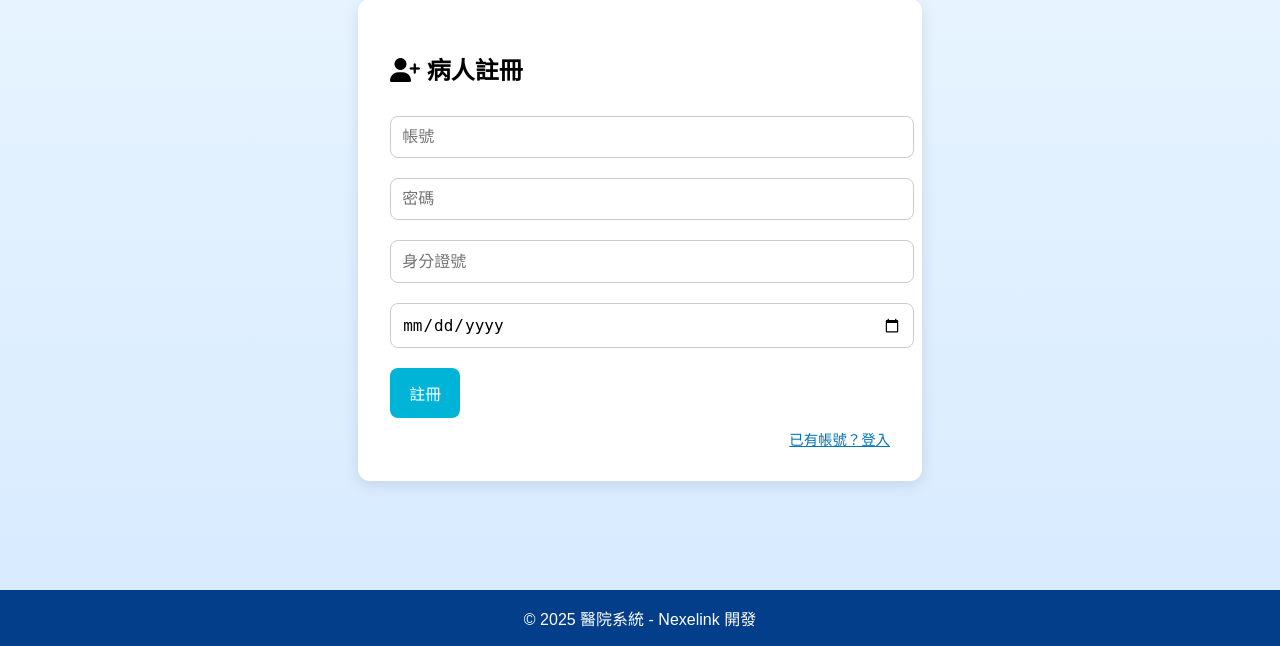
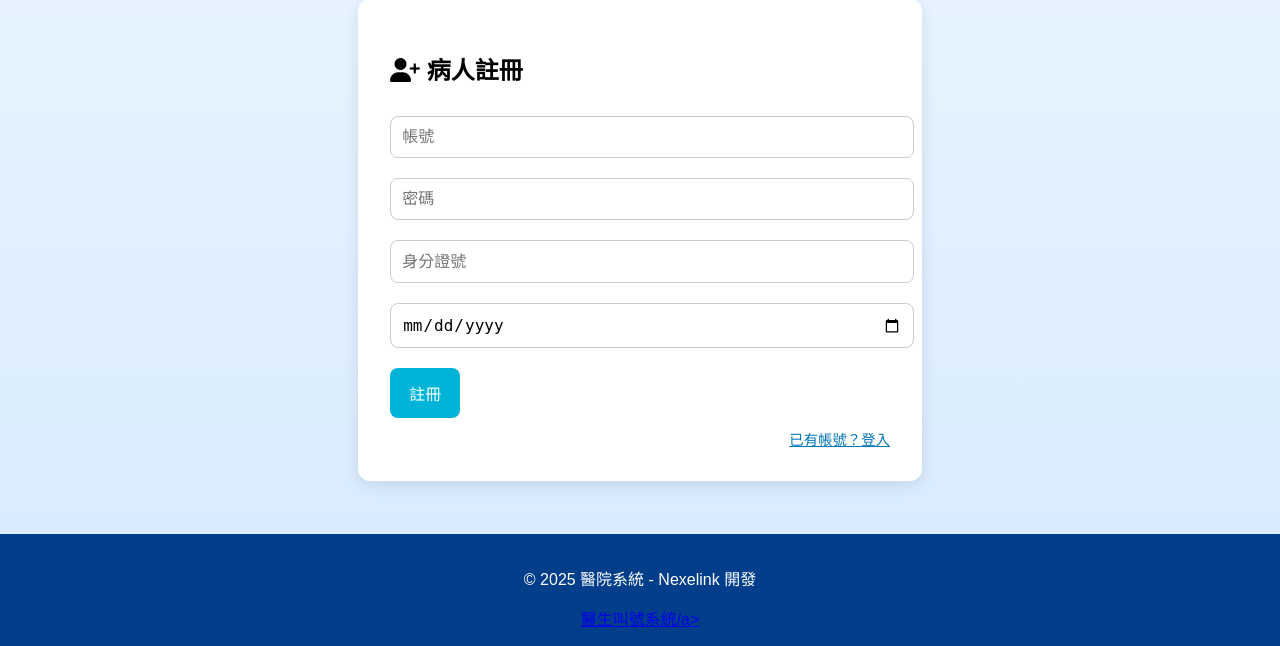
Before and after one commit to zonghuang0924/hospital, a Flask app: page /register in a window 1280 px wide. Shown: the part 154-800 px from the top of the page. Run offline with Flask 3, Linux system fonts and the light colour scheme.

Commit message:
Changes to be committed:

```diff
--- a/templates/layout.html
+++ b/templates/layout.html
@@ -15,7 +15,11 @@
   <main>
     {% block content %}{% endblock %}
   </main>
+<footer>
+  <div class="footer-links"></div>
   <footer>© 2025 醫院系統 - Nexelink 開發</footer>
-  <script src="/static/js.js"></script>
+  <a href="/templates/doctor_home.html"></i> 醫生叫號系統/a>
+</footer>
+<script src="/static/js.js"></script>
 </body>
 </html>
--- a/templates/register.html
+++ b/templates/register.html
@@ -8,7 +8,7 @@
     <input type="text" name="id_number" placeholder="身分證號" required>
     <input type="date" name="birthday" placeholder="生日" required>
     <button type="submit">註冊</button>
-    <a href="/templates/login.html" class="link">已有帳號？登入</a>
+    <a href="/login.html" class="link">已有帳號？登入</a>
   </form>
 </div>
 {% endblock %}
```
Also changed, not shown: hospital.db.
